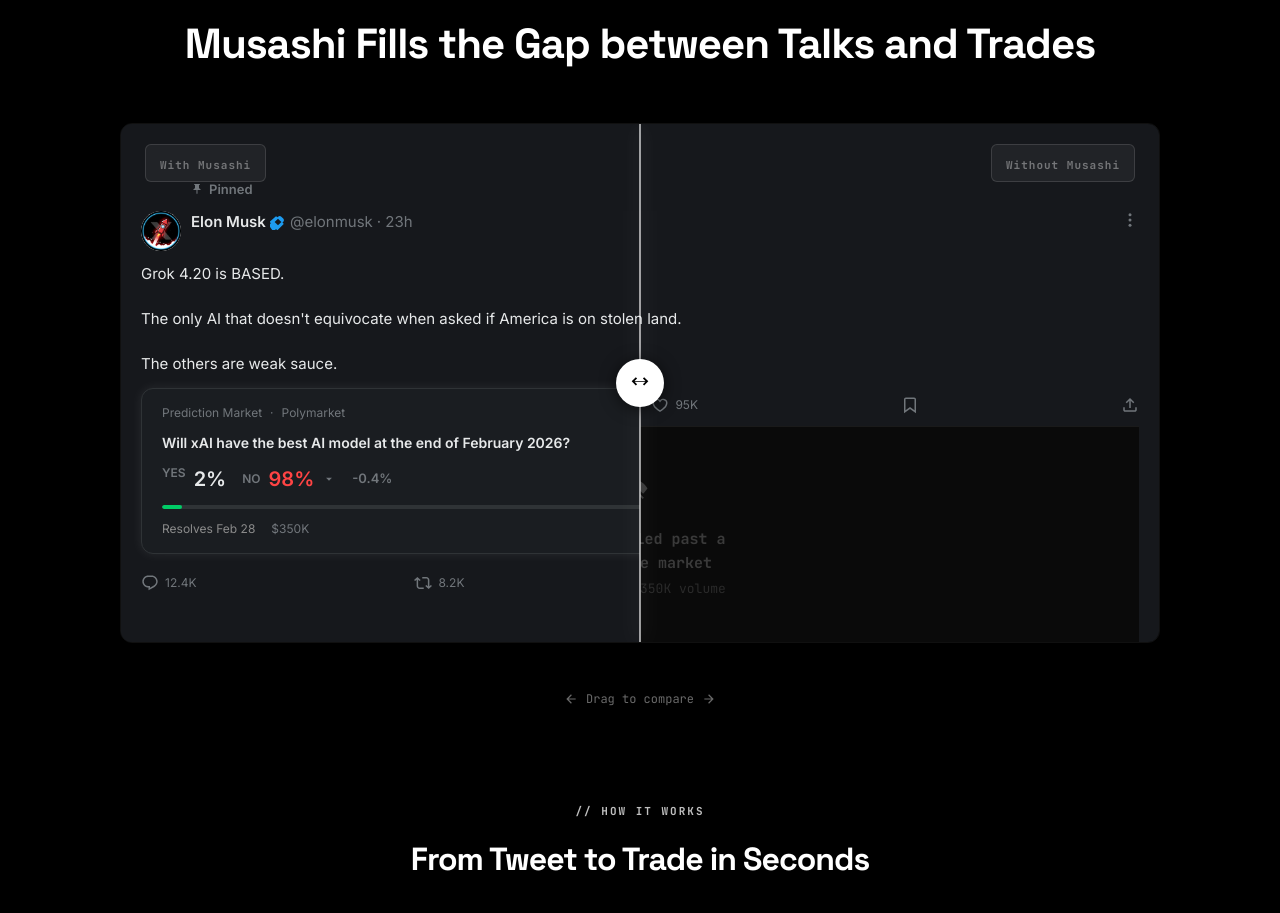
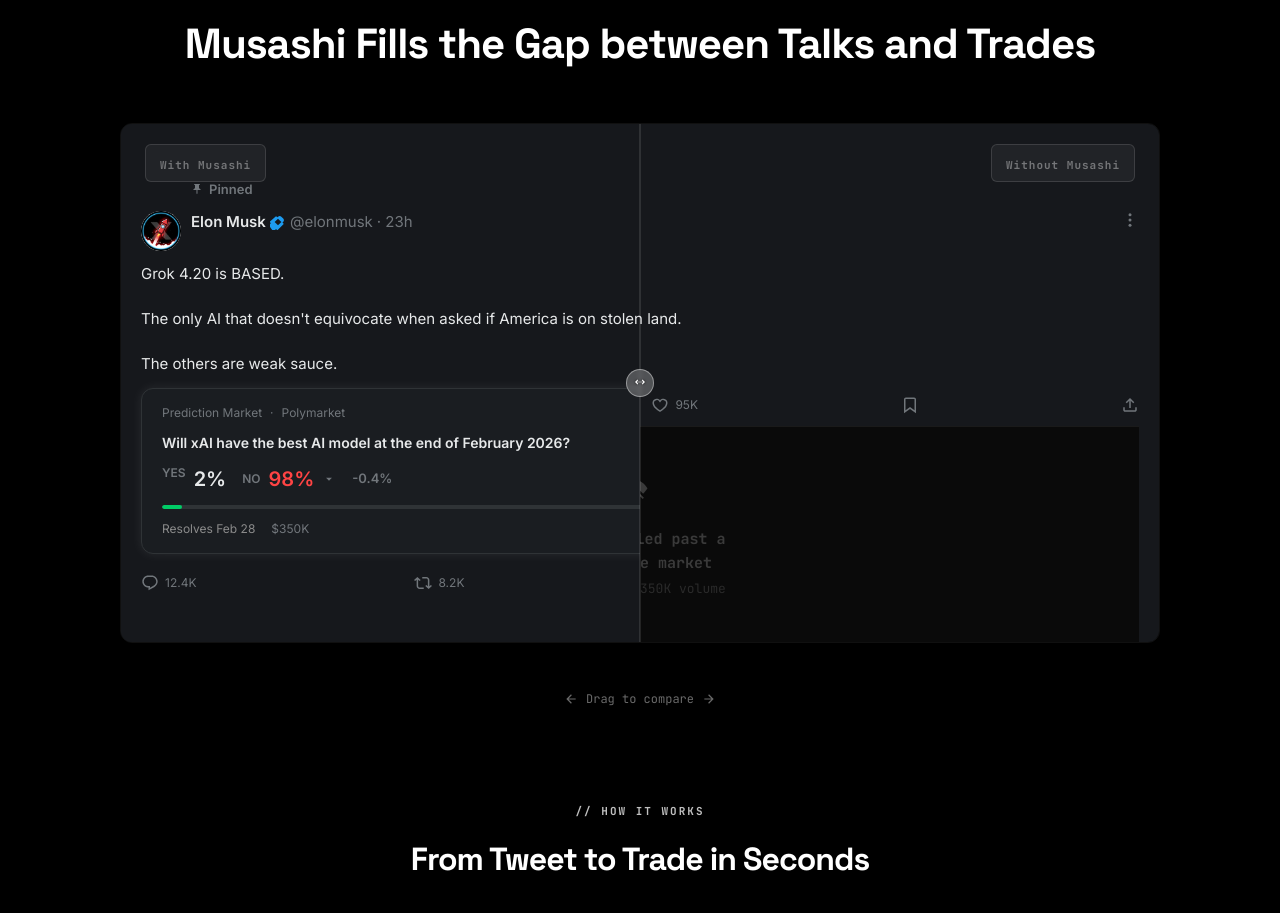
Before and after one commit to VittorioC13/musashi-bot, a Next.js app: page / in a window 1280 px wide. Shown: the part 1060-1973 px from the top of the page. Built offline with nearby package versions, Linux system fonts and the light colour scheme.

Commit message:
Refine before/after slider divider and handle styling

```diff
--- a/app/BeforeAfterSlider.tsx
+++ b/app/BeforeAfterSlider.tsx
@@ -276,20 +276,20 @@
         <span className="font-jetbrains text-[#FFFFFF60] text-[11px] font-bold tracking-[1px]">Without Musashi</span>
       </div>
 
-      {/* Divider Line */}
+      {/* Divider Line - lighter, more transparent */}
       <div
-        className="absolute top-0 w-[2px] h-full bg-[var(--text-primary)] opacity-60 shadow-[0_0_20px_rgba(255,255,255,0.4)] -translate-x-1/2 z-20 pointer-events-none"
-        style={{ left: `${sliderPosition}%` }}
+        className="absolute top-0 w-[1px] h-full -translate-x-1/2 z-20 pointer-events-none"
+        style={{ left: `${sliderPosition}%`, backgroundColor: 'rgba(255,255,255,0.22)' }}
       />
 
-      {/* Slider Handle */}
+      {/* Slider Handle - smaller, semi-transparent so content shows through */}
       <div
-        className="absolute top-1/2 -translate-x-1/2 -translate-y-1/2 w-12 h-12 bg-[var(--text-primary)] rounded-full flex items-center justify-center shadow-[0_2px_16px_rgba(0,0,0,0.6)] cursor-grab active:cursor-grabbing z-30 select-none"
+        className="absolute top-1/2 -translate-x-1/2 -translate-y-1/2 w-7 h-7 rounded-full flex items-center justify-center cursor-grab active:cursor-grabbing z-30 select-none border border-white/40 bg-white/25 backdrop-blur-[2px]"
         style={{ left: `${sliderPosition}%` }}
         onMouseDown={handleMouseDown}
         onTouchStart={() => setIsDragging(true)}
       >
-        <svg className="w-5 h-5 fill-black" viewBox="0 0 24 24" xmlns="http://www.w3.org/2000/svg">
+        <svg className="w-3 h-3 fill-white drop-shadow-[0_0_1px_rgba(0,0,0,0.8)]" viewBox="0 0 24 24" xmlns="http://www.w3.org/2000/svg">
           <path d="M8.5 13.5l-1.5 1.5L2 10l5-5 1.5 1.5L5.5 9.5h13l-3-3L17 5l5 5-5 5-1.5-1.5 3-3h-13l3 3z"/>
         </svg>
       </div>
```
